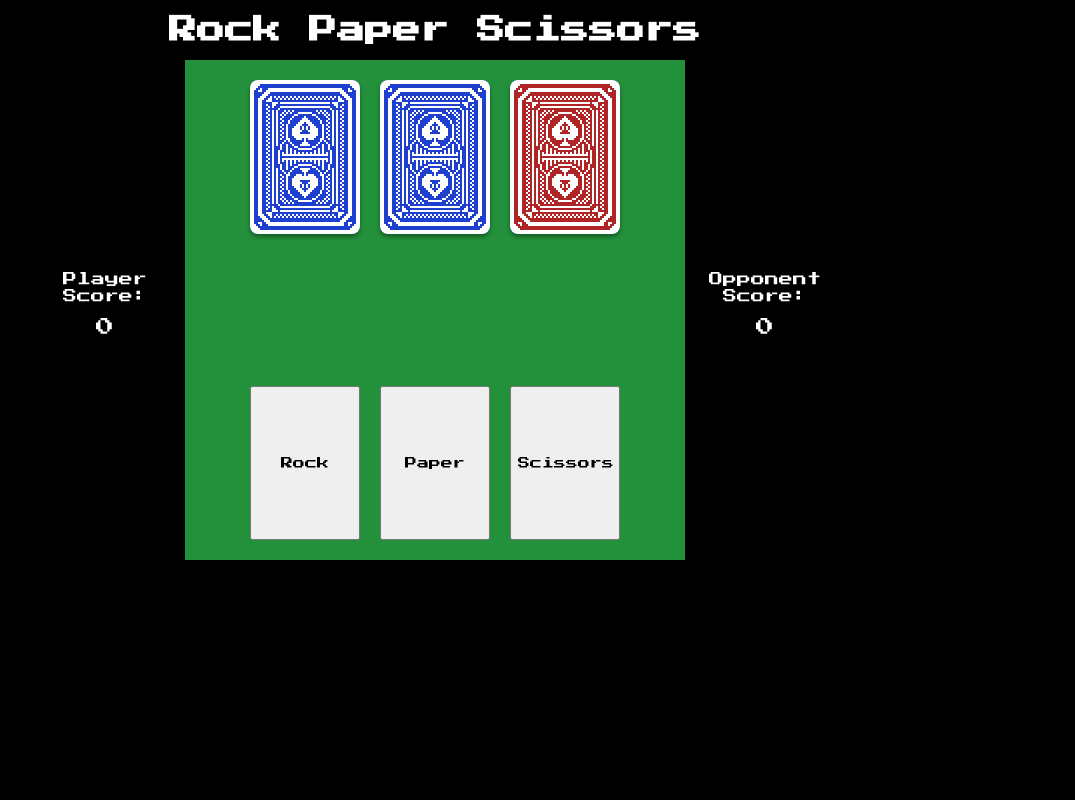
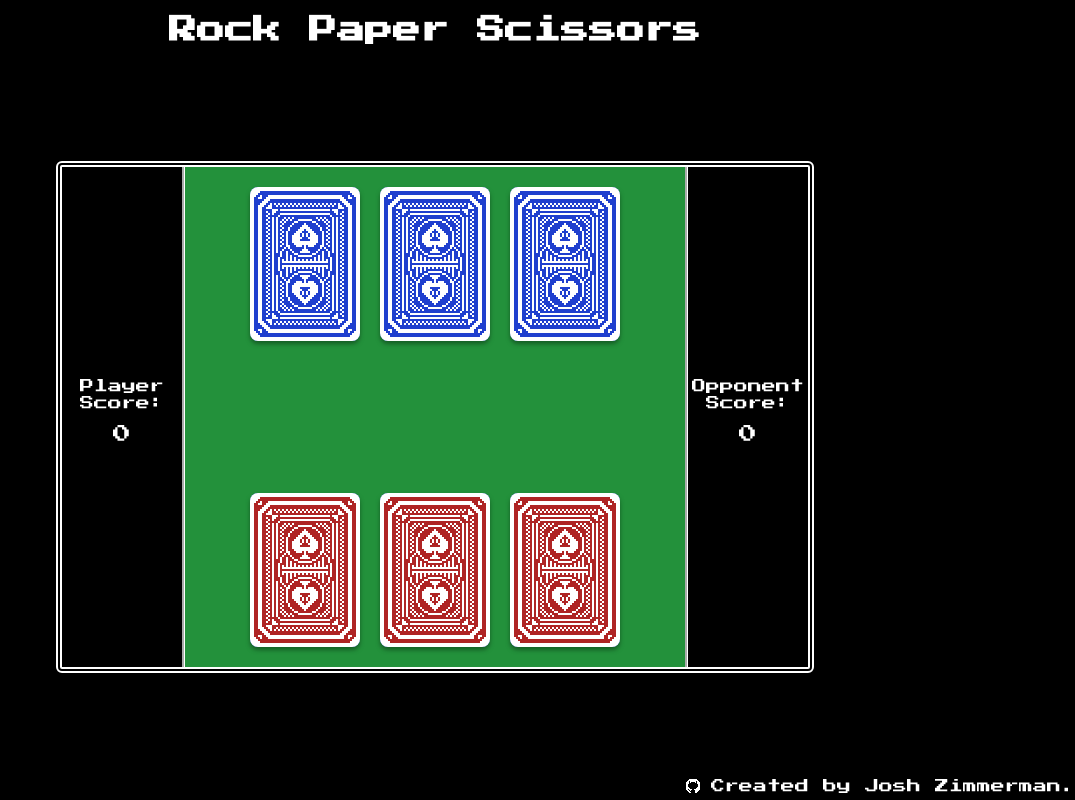
Before and after one commit to JoshZimmerman/rock-paper-scissors, a plain HTML site: page index.html in a window 1280 px wide. Shown: the whole page, without its empty margins (205-1280 px from the left). Drawn offline with Linux system fonts and the light colour scheme.

Commit message:
Version 1.0

```diff
--- a/index.html
+++ b/index.html
@@ -20,38 +20,38 @@
     </div>
     <div class="game-board">
       <div class="comp-card flip-card" id="comp-rock">
-        <div class="flip-card-inner">
+        <div class="flip-card-inner" id="comp-rock-inner">
           <div class="flip-card-front">
             <img src="images/pixil-frame-0.png" alt="Blue card back"
               class="blue-card-back-img">
           </div>
           <div class="flip-card-back">
-            <img src="images/blue-rock.png" alt="Rock" class="blue-rock-img">
-            <p>Rock</p>
+            <img src="images/bluewhite-rock.png" alt="Rock" class="blue-rock-img">
+            <p class="blue-text">Rock</p>
           </div>
         </div>
       </div>
       <div class="comp-card flip-card" id="comp-paper">
-        <div class="flip-card-inner">
+        <div class="flip-card-inner" id="comp-paper-inner">
           <div class="flip-card-front">
             <img src="images/pixil-frame-0.png" alt="Blue card back"
               class="blue-card-back-img">
           </div>
           <div class="flip-card-back">
-            <img src="images/blue-paper.png" alt="Paper" class="blue-pap-img">
-            <p>Paper</p>
+            <img src="images/bluewhite-paper.png" alt="Paper" class="blue-pap-img">
+            <p class="blue-text">Paper</p>
           </div>
         </div>
       </div>
       <div class="comp-card flip-card" id="comp-scissors">
-        <div class="flip-card-inner">
+        <div class="flip-card-inner" id="comp-scissors-inner">
           <div class="flip-card-front">
-            <img src="images/pixil-frame-1.png" alt="Blue card back"
+            <img src="images/pixil-frame-0.png" alt="Blue card back"
               class="blue-card-back-img">
           </div>
           <div class="flip-card-back">
-            <img src="images/blue-scissors.png" alt="Scissors" class="blue-sci-img">
-            <p>Scissors</p>
+            <img src="images/bluewhite-scissors.png" alt="Scissors" class="blue-sci-img">
+            <p class="blue-text">Scissors</p>
           </div>
         </div>
       </div>
@@ -59,9 +59,45 @@
         <p id="results"> </p>
         <p id="final-result"> </p>
       </div>
-      <button class="player-card" type="button" id="pc-rock">Rock</button>
-      <button class="player-card" type="button" id="pc-paper">Paper</button>
-      <button class="player-card" type="button" id="pc-scissors">Scissors</button>
+      <div class="player-card flip-card" id="pc-rock">
+        <div class="flip-card-inner" id="pc-rock-inner">
+          <div class="flip-card-front">
+            <img src="images/pixil-frame-1.png" alt="Red card back"
+              class="red-card-back-img">
+          </div>
+          <div class="flip-card-back pc-face">
+            <img src="images/redwhite-rock.png" alt="Rock" class="red-rock-img">
+            <p class="red-text">Rock</p>
+            <div class=overlay></div>
+          </div>
+        </div>
+      </div>
+      <div class="player-card flip-card" id="pc-paper">
+        <div class="flip-card-inner" id="pc-paper-inner">
+          <div class="flip-card-front">
+            <img src="images/pixil-frame-1.png" alt="Red card back"
+              class="red-card-back-img">
+          </div>
+          <div class="flip-card-back pc-face">
+            <img src="images/redwhite-paper.png" alt="Paper" class="red-pap-img">
+            <p class="red-text">Paper</p>
+            <div class=overlay></div>
+          </div>
+        </div>
+      </div>
+      <div class="player-card flip-card" id="pc-scissors">
+        <div class="flip-card-inner" id="pc-scissors-inner">
+          <div class="flip-card-front">
+            <img src="images/pixil-frame-1.png" alt="Red card back"
+              class="red-card-back-img">
+          </div>
+          <div class="flip-card-back pc-face">
+            <img src="images/redwhite-scissors.png" alt="Scissors" class="red-sci-img">
+            <p class="red-text">Scissors</p>
+            <div class=overlay></div>
+          </div>
+        </div>
+      </div>
     </div>
     <div class="score-container comp-score">
       <p>Opponent</p>
@@ -70,7 +106,11 @@
     </div>
   </div>
   <footer>
-
+    <a href="https://github.com/JoshZimmerman/"><img src="images/pixel-git.png"
+      alt="Git logo">
+  </a>
+    <p id="footer-text">Created by
+      <a href="https://github.com/JoshZimmerman/">Josh Zimmerman</a>.</p>
   </footer>
 </body>
 <script type="text/javascript" async="" src="./script.js"></script>
--- a/script.js
+++ b/script.js
@@ -2,6 +2,7 @@ console.log("Welcome to my Rock, Paper, Scissors Game");
 
 let playerScore = 0;
 let compScore = 0;
+
 
 //the computer will randomly choose rock, paper, or scissors
 function computerPlay() {
@@ -16,6 +17,7 @@ function computerPlay() {
 }
 
 function playRound(playerChoice, computerSelection){
+  roundReset();
   if ((playerChoice === "Rock" && computerSelection === "Scissors")
         || (playerChoice === "Paper" && computerSelection === "Rock")
         || (playerChoice === "Scissors" && computerSelection === "Paper")) {
@@ -29,6 +31,18 @@ function playRound(playerChoice, computerSelection){
   } else {
       error()
   }
+  playAnimations(computerSelection);
+}
+
+function roundReset() {
+  unFlip('comp-rock-inner');
+  unFlip('comp-paper-inner');
+  unFlip('comp-scissors-inner');
+}
+
+function playAnimations(computerSelection) {
+  console.log(computerSelection);
+  cardFlip(`comp-${computerSelection.toLowerCase()}-inner`);
 }
 
 function roundWin() {
@@ -50,6 +64,7 @@ function roundLose() {
 function roundTie() {
   //tied round tasks
   updateText("It's a tie.", "results")
+  //Update text with an array of phrases to cycle through
 }
 
 function error() {
@@ -63,39 +78,66 @@ function updateText(text, id) {
 
 function checkVictory(playerScore, computerScore) {
   if (playerScore === 5) {
-    updateText("You won the game!", "final-result");
+    updateText("You Won the game!", "results");
     gameReset();
   } else if (computerScore === 5) {
-    updateText("You Lost the game, better luck next time.", "final-result");
+    updateText("You Lost the game.", "results");
     gameReset();
   } else {
-    return updateText("Another Round?", "final-result");
+    //return updateText("Another Round?", "final-result");
   }
 }
 
 function gameReset() {
   playerScore = 0;
   compScore = 0;
+  updateText("Play Again?", "final-result");
 }
 
 function fullReset() {
   playerScore = 0;
   compScore = 0;
+  roundReset();
   updateText("", "results");
   updateText("", "final-result");
   updateText(playerScore, "player-score");
   updateText(compScore, "comp-score")
 }
 
-const cards = document.querySelectorAll('.player-card');
+function cardFlip(id) {
+  document.getElementById(id).classList.add('flip-over-card');
+}
+
+function unFlip(id) {
+  document.getElementById(id).classList.remove('flip-over-card');
+}
+
+//Set up eventListeners
+const cards = document.querySelectorAll('.overlay');
 cards.forEach( playerCard => {playerCard.addEventListener('click', function(e) {
-  console.log(`You Chose ${e.target.textContent}`);
-  playRound(e.target.textContent, computerPlay());
-  });
+    if (document.getElementById("final-result").textContent) {
+      fullReset();
+    } else {
+    console.log(e.target);
+    console.log(`You Chose ${e.target.parentElement.innerText}`);
+    playRound(e.target.parentElement.innerText, computerPlay());
+  }});
 });
 
+const oppCards = document.querySelectorAll('.comp-card');
+oppCards.forEach(oppCard => {
+    oppCard.addEventListener('mouseover', function(e) {
+      console.log(e.target);
+      updateText("Hey, no cheating", "results");
+    });
+    oppCard.addEventListener('mouseout', function(e) {
+      console.log(e.target);
+      updateText("", "results");
+    });
+});
 
-
-//paper > rock
-//rock > scissors
-//scissors > paper
+const playAgain = document.getElementById('final-result');
+playAgain.addEventListener('click', function(e) {
+  console.log(e);
+  fullReset();
+});
--- a/style.css
+++ b/style.css
@@ -17,6 +17,9 @@ body {
   color: var(--color-font);
   background-color: var(--color-background);
   min-width: 740px;
+  display: flex;
+  flex-direction: column;
+  justify-content: space-between;
 
 }
 button {
@@ -36,6 +39,11 @@ button {
   display: flex;
   align-items: center;
   justify-content: space-around;
+  border: double;
+  border-width: 6px;
+  border-color: white;
+  border-radius: 6px;
+
 }
 .score-container {
   text-align: center;
@@ -54,7 +62,10 @@ button {
   grid-template-columns: auto 110px 110px 110px auto;
   grid-template-rows: 20px 154px auto 154px 20px;
   column-gap: 20px;
-
+  border-left: groove;
+  border-right: groove;
+  border-color: white;
+  border-width: 3px;
 }
 .comp-card {
   background-color: var(--color-cardback-blue);
@@ -62,6 +73,7 @@ button {
   grid-row: 2 / 3;
   font-size: 13px;
   text-align: center;
+  color: var(--color-cardback-blue);
 }
 
 .results-container {
@@ -89,8 +101,15 @@ button {
   border-radius: 8px;
   box-sizing: border-box;
 }
-.flip-card:hover .flip-card-inner {
-  transform: rotateY(180deg);
+.comp-card:hover .flip-card-inner{
+  transform: rotateY(30deg);
+}
+.player-card:hover .flip-card-inner {
+  transform: rotateY(180deg) translateY(-10px);
+  cursor: pointer;
+}
+.flip-over-card {
+  transform: rotateY(180deg) translateY(10px);
 }
 .flip-card-front, .flip-card-back {
   position: absolute;
@@ -104,31 +123,56 @@ button {
 .blue-card-back-img {
   border-radius: 8px;
 }
+.red-card-back-img {
+  border-radius: 8px;
+}
 .flip-card-front {
   background-color: var(--color-cardback-blue);
-  border-style: solid;
-  border: 10px;
-  border-color: black;
   color: black;
 }
 .flip-card-back {
-  background-color:var(--color-cardback-blue);
-  color: white;
+  background-color: white;
   transform: rotateY(180deg);
   display: flex;
   flex-direction: column;
-  justify-content: space-between;
+  justify-content: space-around;
   align-content: center;
 }
+.player-card:active {
+  transform: translateY(-5px);
+}
 .blue-sci-img, .blue-pap-img, .blue-rock-img{
-  padding-top: 5px;
+  padding-top: 10px;
   height: 100px;
   width: 100px;
   margin: 0 auto;
 }
+.red-sci-img, .red-pap-img, .red-rock-img {
+  padding-top: 10px;
+  height: 100px;
+  width: 100px;
+  margin: 0 auto;
+}
+.blue-text, .red-text {
+  padding-bottom: 10px;
+}
+.blue-text {
+  color: var(--color-cardback-blue);
+}
+.red-text {
+  color: var(--color-cardback-red);
+}
 .player-card {
   grid-row: 4 / 5;
   font-size: 12px;
+  color: var(--color-cardback-red);
+}
+.overlay {
+  position: absolute;
+  opacity: 0%;
+  height:100%;
+  width:100%;
+  border-radius: 8px;
 }
 #pc-rock, #comp-rock{
   grid-column: 2 / 3;
@@ -139,9 +183,35 @@ button {
 #pc-scissors, #comp-scissors {
   grid-column: 4 / 5;
 }
+#final-result {
+  cursor: pointer;
+  padding-top: 10px;
+}
 p {
   margin: 3px;
 }
 h1 {
   margin: 0;
 }
+a {
+  text-decoration: none;
+  color: white;
+}
+a:hover {
+  text-decoration: underline;
+}
+footer {
+  display: flex;
+  flex-direction: row;
+  justify-content: end;
+  align-content: center;
+  line-height: 16px;
+  padding: 0;
+  margin: 5px 0;
+  bottom: 0;
+  width: 100%;
+}
+#footer-text {
+  margin: 0;
+  padding-left: 10px;
+}
```
Also changed, not shown: images/bluewhite-paper.png (added), images/bluewhite-rock.png (added), images/bluewhite-scissors.png (added), images/pixel-git.png (added), images/redwhite-paper.png (added), images/redwhite-rock.png (added), images/redwhite-scissors.png (added).
